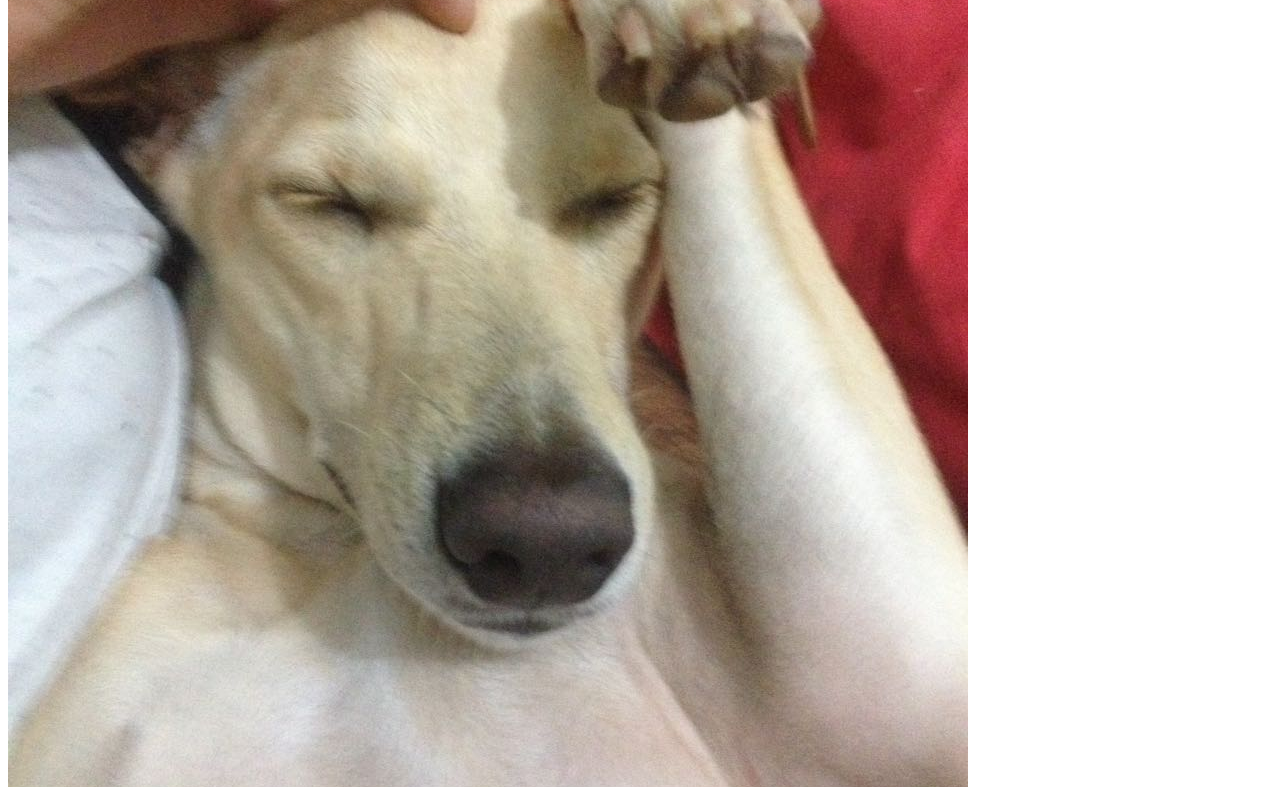
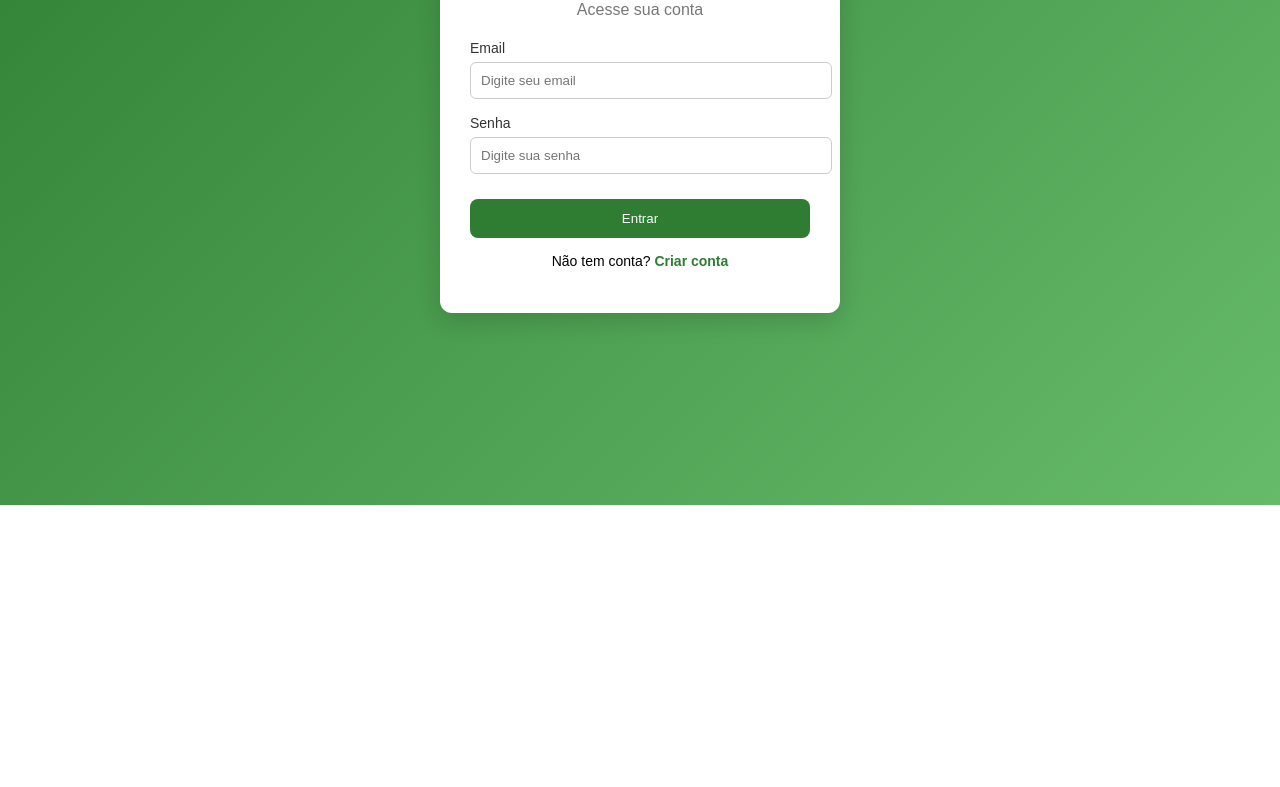
Before and after one commit to Zepelino/UFRPEgada, a plain HTML site: page login.html in a window 1280 px wide. Shown: the part 295-1082 px from the top of the page. After the commit the page ends 800 px from the top, so only its background shows below. Drawn offline with Linux system fonts and the light colour scheme.

Commit message:
tela de login

```diff
--- a/login.html
+++ b/login.html
@@ -1 +1,52 @@
-<img src="src/assets/imagens/placeholder.jpg" />
+<!doctype html>
+<html lang="pt-BR">
+  <head>
+    <meta charset="UTF-8" />
+    <title>Login | UFRPEgada</title>
+
+    <link rel="stylesheet" href="src/css/global.css" />
+    <link rel="stylesheet" href="src/css/login.css" />
+  </head>
+
+  <body>
+    <div class="login-container">
+      <div class="login-card">
+        <h1>UFRPEgada</h1>
+        <p class="subtitle">Acesse sua conta</p>
+
+        <form id="login-form">
+          <div class="input-group">
+            <label for="email">Email</label>
+            <input
+              type="email"
+              id="email"
+              placeholder="Digite seu email"
+              required
+            />
+          </div>
+
+          <div class="input-group">
+            <label for="password">Senha</label>
+            <input
+              type="password"
+              id="password"
+              placeholder="Digite sua senha"
+              required
+            />
+          </div>
+
+          <button type="submit" class="btn-primary">Entrar</button>
+
+          <p class="error-message" id="error-message"></p>
+        </form>
+
+        <p class="switch-auth">
+          Não tem conta?
+          <a href="#" id="register-link">Criar conta</a>
+        </p>
+      </div>
+    </div>
+
+    <script type="module" src="src/js/pages/login.js"></script>
+  </body>
+</html>
--- a/src/css/login.css
+++ b/src/css/login.css
@@ -0,0 +1,90 @@
+body {
+  margin: 0;
+  font-family: Arial, sans-serif;
+  background: linear-gradient(135deg, #2e7d32, #66bb6a);
+  height: 100vh;
+  display: flex;
+  align-items: center;
+  justify-content: center;
+}
+
+.login-container {
+  width: 100%;
+  max-width: 400px;
+  padding: 20px;
+}
+
+.login-card {
+  background: white;
+  padding: 30px;
+  border-radius: 12px;
+  box-shadow: 0 8px 25px rgba(0, 0, 0, 0.15);
+  text-align: center;
+}
+
+.login-card h1 {
+  margin-bottom: 5px;
+  color: #2e7d32;
+}
+
+.subtitle {
+  margin-bottom: 20px;
+  color: #777;
+}
+
+.input-group {
+  text-align: left;
+  margin-bottom: 15px;
+}
+
+.input-group label {
+  font-size: 14px;
+  color: #333;
+}
+
+.input-group input {
+  width: 100%;
+  padding: 10px;
+  margin-top: 5px;
+  border-radius: 6px;
+  border: 1px solid #ccc;
+  transition: 0.2s;
+}
+
+.input-group input:focus {
+  border-color: #2e7d32;
+  outline: none;
+}
+
+.btn-primary {
+  width: 100%;
+  padding: 12px;
+  margin-top: 10px;
+  background: #2e7d32;
+  color: white;
+  border: none;
+  border-radius: 8px;
+  cursor: pointer;
+  transition: 0.2s;
+}
+
+.btn-primary:hover {
+  background: #1b5e20;
+}
+
+.switch-auth {
+  margin-top: 15px;
+  font-size: 14px;
+}
+
+.switch-auth a {
+  color: #2e7d32;
+  text-decoration: none;
+  font-weight: bold;
+}
+
+.error-message {
+  color: red;
+  font-size: 13px;
+  margin-top: 10px;
+}
```
